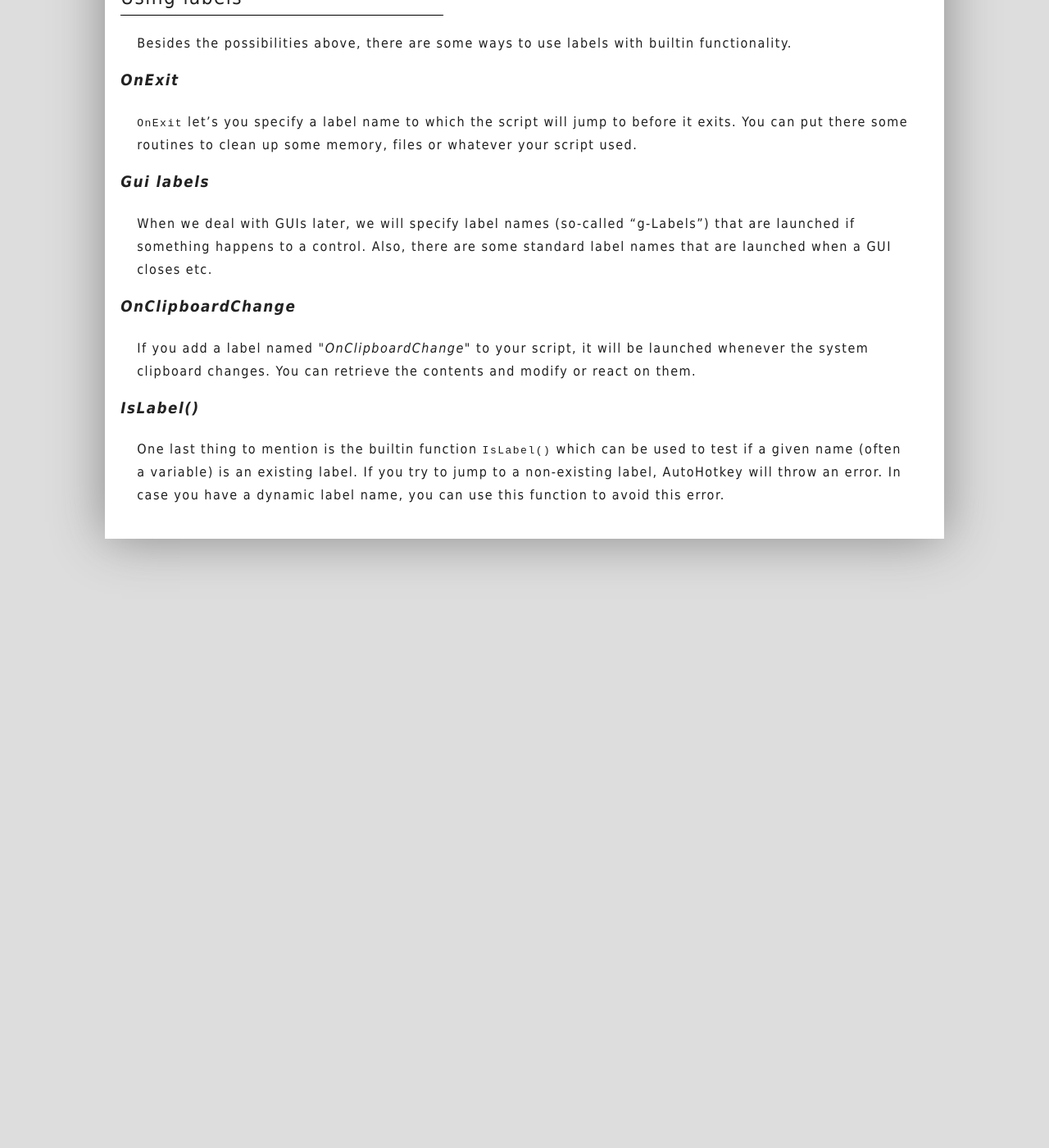
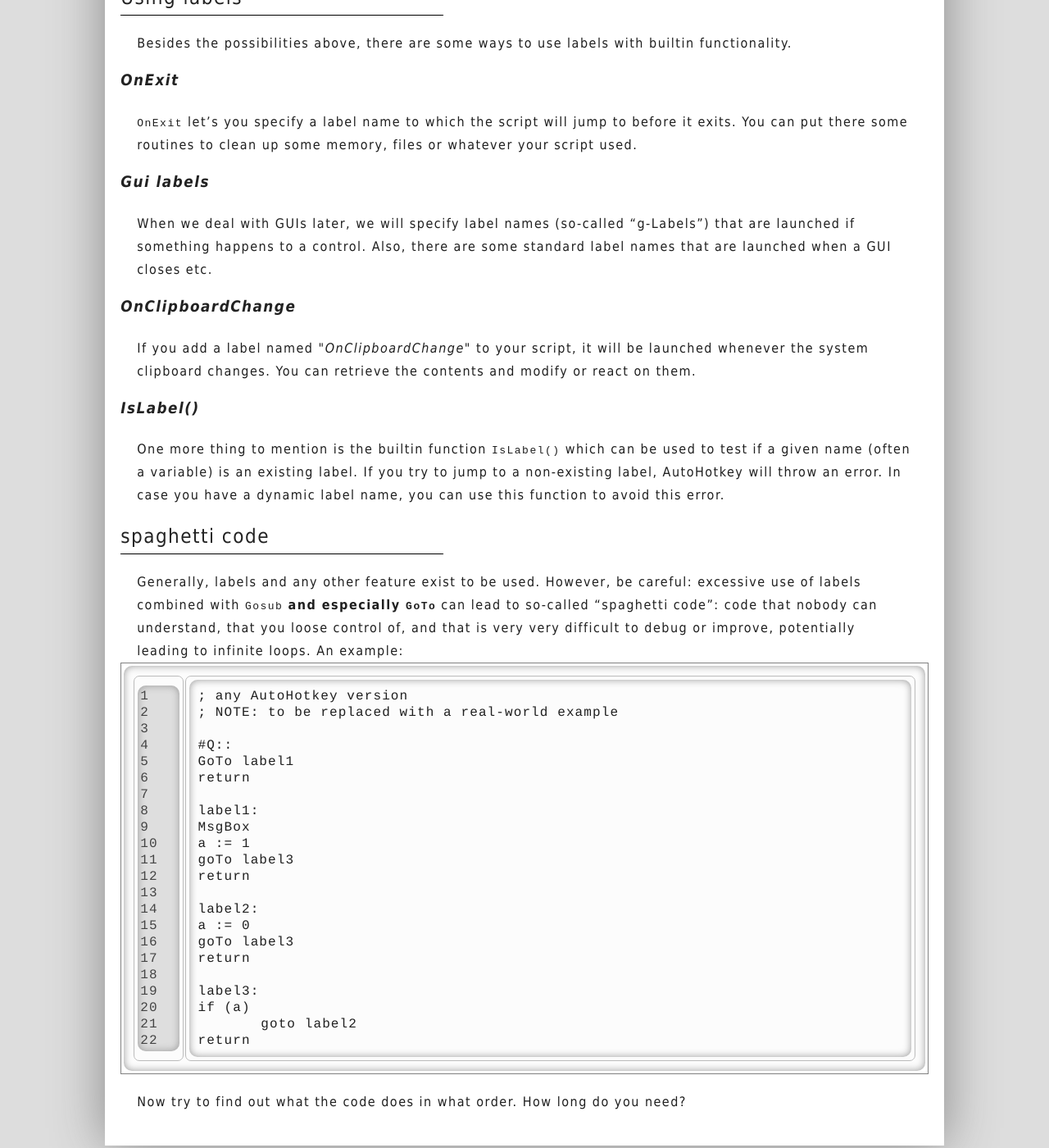
Before and after one commit to maul-esel/ahkbook, a Jekyll site: the page built from en/_posts/2011-11-06-Labels.markdown, in a window 1280 px wide and 1400 px high, scrolled down 1312 px. Shown: the whole window at 82% size. Built offline with Jekyll 4.4.1, drawn with Linux system fonts in a browser that asks for light colours.

Commit message:
add basic spaghetti code section (closes #14 for now)

```diff
--- a/en/_posts/2011-11-06-Labels.markdown
+++ b/en/_posts/2011-11-06-Labels.markdown
@@ -60,5 +60,32 @@ Also, there are some standard label names that are launched when a GUI closes et
 If you add a label named <cite>OnClipboardChange</cite> to your script, it will be launched whenever the system clipboard changes. You can retrieve the contents and modify or react on them.
 
 ### IsLabel()
-One last thing to mention is the builtin function `IsLabel()` which can be used to test if a given name (often a variable) is an existing label.
+One more thing to mention is the builtin function `IsLabel()` which can be used to test if a given name (often a variable) is an existing label.
 If you try to jump to a non-existing label, AutoHotkey will throw an error. In case you have a dynamic label name, you can use this function to avoid this error.
+
+## spaghetti code
+Generally, labels and any other feature exist to be used. However, be careful: excessive use of labels combined with `Gosub` **and especially `GoTo`** can lead to so-called "spaghetti code": code that nobody can understand, that you loose control of, and that is very very difficult to debug or improve, potentially leading to infinite loops. An example:
+{% highlight ahk linenos %}; any AutoHotkey version
+; NOTE: to be replaced with a real-world example
+
+#Q::
+GoTo label1
+return
+
+label1:
+MsgBox
+a := 1
+goTo label3
+return
+
+label2:
+a := 0
+goTo label3
+return
+
+label3:
+if (a)
+	goto label2
+return
+{% endhighlight %}
+Now try to find out what the code does in what order. How long do you need?
```
